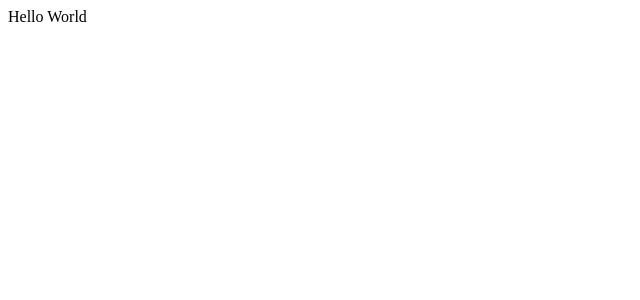
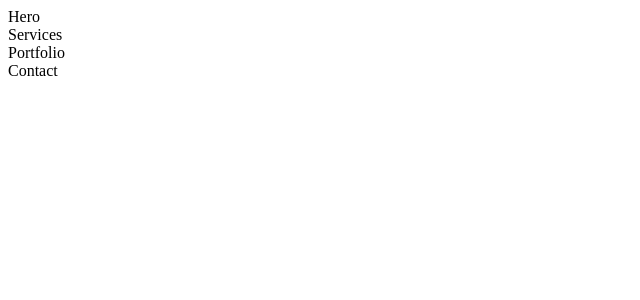
Before and after one commit to Anurag-Saha/3d_Portfolio_React_3Js, a React (Vite) app: page / in a window 1280 px wide. Shown: the top 300 px of the page, without its empty margins (0-640 px from the left). Built offline with nearby package versions, Linux system fonts and the light colour scheme.

Commit message:
creating all components

```diff
--- a/src/App.jsx
+++ b/src/App.jsx
@@ -1,6 +1,16 @@
+import Hero from "./components/hero/hero"
+import Contact from "./components/contact/Contact"
+import Portfolio from "./components/portfolio/Portfolio"
+import Services from "./components/services/services"
+
 const App = () => {
   return (
-    <div className=''>Hello World</div>
+    <div className=''>
+      <Hero/>
+      <Services/>
+      <Portfolio/>
+      <Contact/>
+    </div>
   )
 }
 
--- /dev/null
+++ b/src/components/contact/Contact.jsx
@@ -0,0 +1,8 @@
+import "./contact.css";
+
+const Contact = () => {
+    return (
+        <div className="contact">Contact</div>
+    )
+}
+export default Contact
--- /dev/null
+++ b/src/components/contact/contact.css
@@ -0,0 +1,3 @@
+.contact{
+
+}
--- /dev/null
+++ b/src/components/hero/Hero.jsx
@@ -0,0 +1,6 @@
+import "./hero.css";
+
+const Hero = () => {
+    return <div className="hero">Hero</div>;
+};
+export default Hero;
--- /dev/null
+++ b/src/components/hero/hero.css
@@ -0,0 +1,3 @@
+.hero{
+
+}
--- /dev/null
+++ b/src/components/portfolio/Portfolio.jsx
@@ -0,0 +1,8 @@
+import "./portfolio.css";
+
+const Portfolio = () => {
+    return (
+        <div className="portfolio">Portfolio</div>
+    )
+}
+export default Portfolio
--- /dev/null
+++ b/src/components/portfolio/portfolio.css
@@ -0,0 +1,3 @@
+.portfolio{
+
+}
--- /dev/null
+++ b/src/components/services/Services.jsx
@@ -0,0 +1,8 @@
+import "./services.css";
+
+const Services = () => {
+    return (
+        <div className="services">Services</div>
+    )
+}
+export default Services
--- /dev/null
+++ b/src/components/services/services.css
@@ -0,0 +1,3 @@
+.services{
+
+}
```
Also changed, not shown: 1 other file (tests, documents, lock files or other folders).
